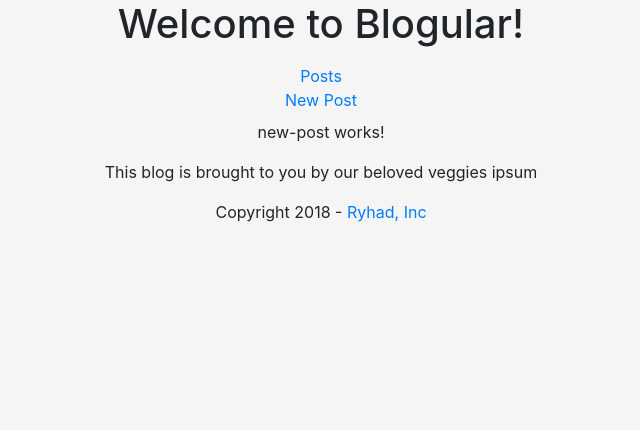
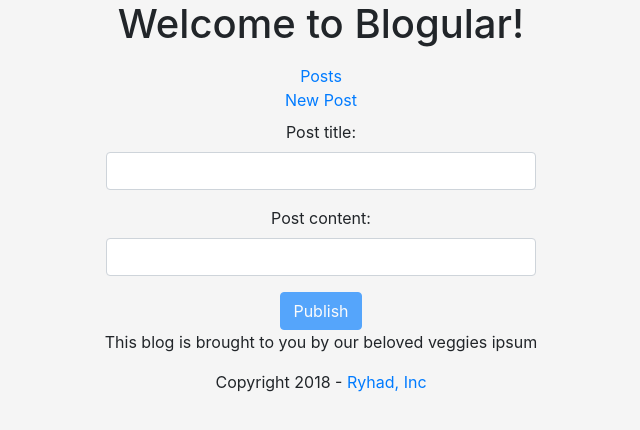
Before and after one commit to RyderBlack/ang6-blog, an Angular app: page /new in a window 1280 px wide. Shown: the top 430 px of the page, without its empty margins (319-959 px from the left). Built offline with nearby package versions, Linux system fonts and the light colour scheme.

Commit message:
add remove post function

```diff
--- a/src/app/new-post/new-post.component.html
+++ b/src/app/new-post/new-post.component.html
@@ -1,3 +1,24 @@
-<p>
-  new-post works!
-</p>
+<div class="container">
+  <div class="row justify-content-center">
+    <div class="col-6">
+      <form (ngSubmit)="onSubmit(f)" #f="ngForm">
+
+        <div class="form-group">
+          <label for="title">
+            Post title:
+          </label>
+          <input type="text" id="title" class="form-control" name="title" ngModel required>
+        </div>
+
+        <div class="form-group">
+          <label for="content">
+            Post content:
+          </label>
+          <input type="textarea" id="content" class="form-control" name="content" ngModel required>
+        </div>
+
+        <button class="btn btn-primary" type="submit" [disabled]="f.invalid">Publish</button>
+      </form>
+    </div>
+  </div>
+</div>
--- a/src/app/new-post/new-post.component.ts
+++ b/src/app/new-post/new-post.component.ts
@@ -1,4 +1,7 @@
 import { Component, OnInit } from '@angular/core';
+import { NgForm } from '@angular/forms';
+import { Router } from '@angular/router';
+import { PostServiceService } from '../post-service.service';
 
 @Component({
   selector: 'app-new-post',
@@ -7,9 +10,16 @@ import { Component, OnInit } from '@angular/core';
 })
 export class NewPostComponent implements OnInit {
 
-  constructor() { }
+  constructor(private router : Router, private postsService : PostServiceService) { }
 
   ngOnInit() {
   }
 
+  onSubmit(form: NgForm) {
+    const title = form.value['title'];
+    const content = form.value['content'];
+    this.postsService.createNewPost(title, content);
+    this.router.navigate(['/posts']);
+  }
+
 }
--- a/src/app/post-list-item-component/post-list-item-component.component.html
+++ b/src/app/post-list-item-component/post-list-item-component.component.html
@@ -1,6 +1,6 @@
 <li [ngClass]="{'list-group-item': true,
 'list-group-item-success': loveIts > 0,
-'list-group-item-danger': loveIts < 0}">
+'list-group-item-danger': loveIts < 0}" >
 
   <div class="row">
     <div class="col-md-6">
@@ -17,8 +17,8 @@
       <button class="btn btn-success" (click)="onAddLoveIts()">Love it!</button>
       <button class="btn btn-danger" (click)="onDeleteLoveIts()">Don't love it</button>
     </div>
-    <div class="col-md-6">
-      <button class="btn btn-warning" (click)="onDeletePost()">Delete Post</button>
+    <div class="col-md-6" >
+      <button class="btn btn-warning" [id]="postTitle" (click)="onDeletePost($event)">Delete Post</button>
     </div>
   </div>
 </li>
--- a/src/app/post-list-item-component/post-list-item-component.component.ts
+++ b/src/app/post-list-item-component/post-list-item-component.component.ts
@@ -1,6 +1,6 @@
 import { Component, OnInit,Input } from '@angular/core';
 import { PostServiceService } from '../post-service.service';
-import { Subscription } from 'rxjs';
+import { Post } from '../models/post.model';
 
 @Component({
   selector: 'app-post-list-item-component',
@@ -15,8 +15,6 @@ export class PostListItemComponentComponent implements OnInit {
   @Input() loveIts: number;
   @Input() index: number;
 
-  posts: any[];
-  postsSubscription: Subscription;
 
   constructor(private postsService : PostServiceService) { }
 
@@ -32,5 +30,7 @@ export class PostListItemComponentComponent implements OnInit {
     this.postsService.deleteLoveIts(this.index);
   }
 
-  onDeletePost() {}
+  onDeletePost(event) {
+    this.postsService.removePost(event);
+  }
 }
--- a/src/app/post-service.service.ts
+++ b/src/app/post-service.service.ts
@@ -1,12 +1,12 @@
 import { Injectable, Input } from '@angular/core';
 import { Subject } from 'rxjs';
+//import { Post } from './models/post.model';
 
 @Injectable({
   providedIn: 'root'
 })
 
 export class PostServiceService {
-
 
   postsSubject = new Subject<any[]>();
 
@@ -16,28 +16,28 @@ export class PostServiceService {
       title: 'Veggie 1',
       content: 'Veggies es bonus vobis, proinde vos postulo essum magis kohlrabi welsh onion daikon amaranth tatsoi tomatillo melon azuki bean garlic.',
       loveIts: 0,
-      created_at: new Date
+      created_at: Date.now()
     },
     {
       id: 2,
       title: 'Veggie 2',
       content: 'Celery quandong swiss chard chicory earthnut pea potato. Salsify taro catsear garlic gram celery bitterleaf wattle seed collard greens nori. Grape wattle seed kombu beetroot horseradish carrot squash brussels sprout chard.',
       loveIts: 12,
-      created_at: new Date
+      created_at: Date.now()
     },
     {
       id: 3,
       title: 'Veggie 3',
       content: 'Beetroot water spinach okra water chestnut ricebean pea catsear courgette summer purslane. Water spinach arugula pea tatsoi aubergine spring onion bush tomato kale radicchio turnip chicory salsify pea sprouts fava bean. Dandelion zucchini burdock yarrow chickpea dandelion sorrel courgette turnip greens tigernut soybean radish artichoke wattle seed endive groundnut broccoli arugula.',
       loveIts: -2,
-      created_at: new Date
+      created_at: Date.now()
     },
     {
       id: 4,
       title: 'Veggie 4',
       content: 'Pea horseradish azuki bean lettuce avocado asparagus okra. Kohlrabi radish okra azuki bean corn fava bean mustard tigernut jícama green bean celtuce collard greens avocado quandong fennel gumbo black-eyed pea.',
       loveIts: 21,
-      created_at: new Date
+      created_at: Date.now()
     }
   ];
 
@@ -55,11 +55,37 @@ export class PostServiceService {
     this.emitPostSubject();
   }
 
-  createNewPost() {
+  createNewPost(title: string,content: string) {
+    const postObject = {
+      id: 0,
+      title: '',
+      content: '',
+      loveIts: 0,
+      created_at: Date.now(),
+    };
 
+    postObject.id = this.posts[(this.posts.length -1)].id + 1;
+    postObject.title = title;
+    postObject.content = content;
+
+    this.posts.push(postObject);
+    this.emitPostSubject();
   }
 
-  removePost() {
+  removePost(event) {
+    const indexToRemove = this.posts.findIndex(
+      (post) => {
+        if(post.title == event.target.id) {
+          return true;
+        }
+      }
+    );
+
+
+//const eventar = document.getElementById('post.id');
+    this.posts.splice(indexToRemove, 1)
+    this.emitPostSubject();
+
 
   }
 
```
Also changed, not shown: src/app/models/post.model.ts (added, +8 -0 lines).
